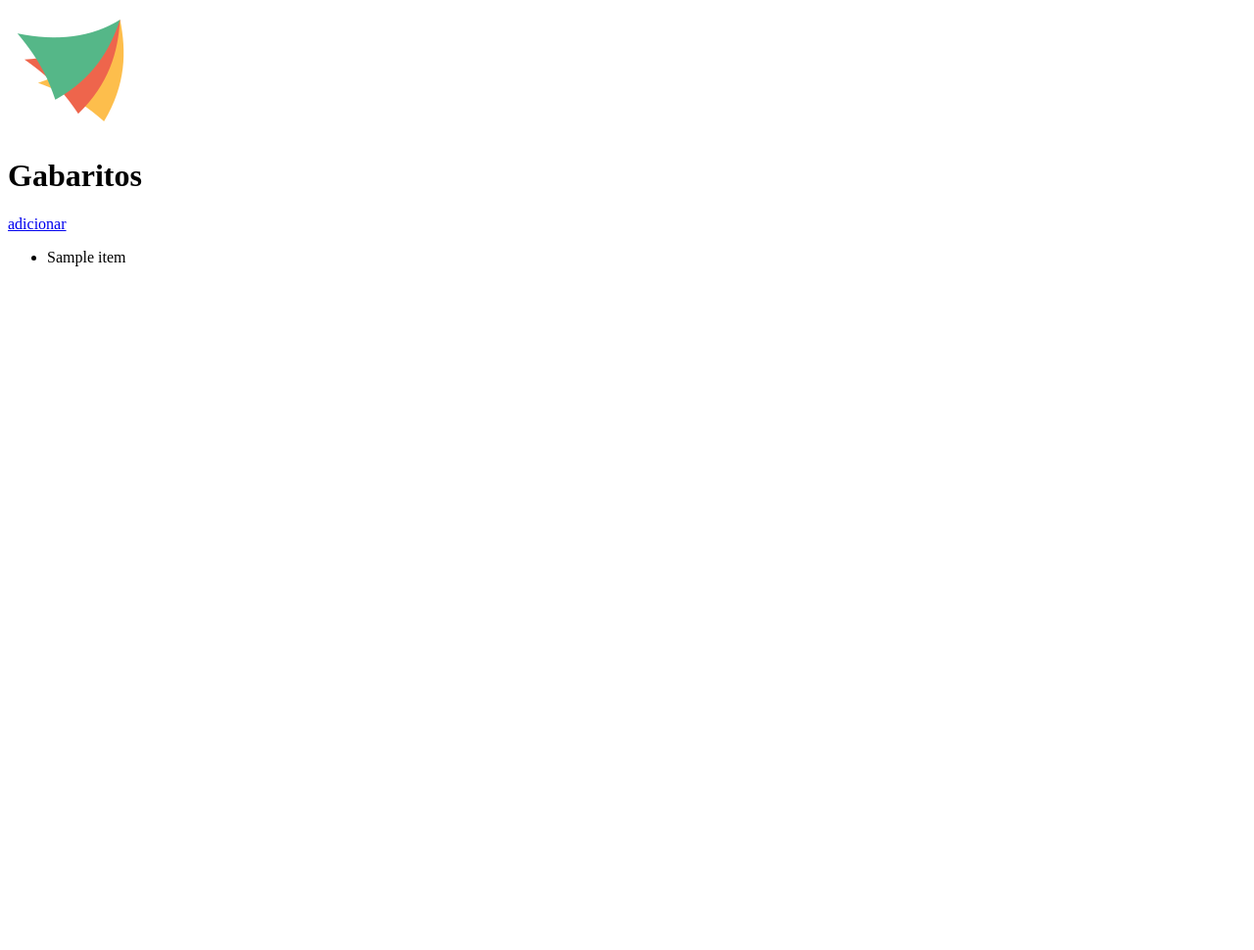
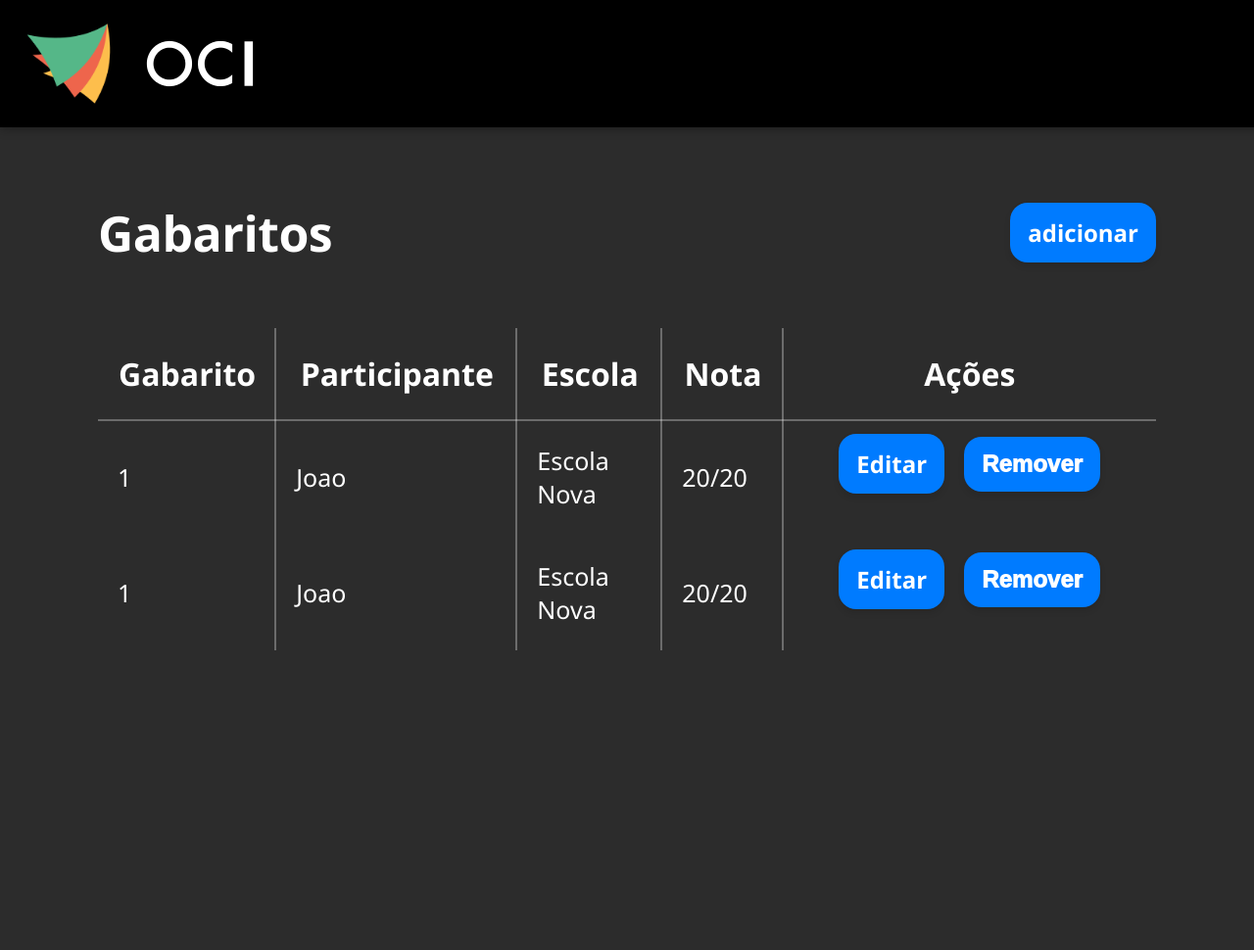
Before and after one commit to Iwakura9/Lagostinha, a Django app: page /gabaritos/ in a window 1280 px wide. Shown: the whole page at 98% size. Before the commit the page ends 272 px from the top, so only its background shows below. Run offline with Django 5.2, Linux system fonts and the light colour scheme; tables that the repository leaves empty hold one stand-in row (values such as "Sample post"); a database or web service that is not in the repository returns one stand-in record (values such as "Sample title"); data that the repository does not hold is empty; parts of the project's set-up code (start-up, migrations or seed data) failed here and were passed over.

Commit message:
Update index.html

```diff
--- a/Lagostinha/gabaritos/templates/gabaritos/index.html
+++ b/Lagostinha/gabaritos/templates/gabaritos/index.html
@@ -7,20 +7,58 @@
         <title>OCI - Gabaritos</title>
         <link rel="stylesheet" href="{% static 'gabaritos/styles.css' %}">
     </head>
-    <body>
-        <header>
-            <img src="{% static 'gabaritos/img/oci-velas.png' %}" alt="Logo OCI">
-            <img src="{% static 'gabaritos/img/oci-letras.png' %}" alt="texto OCI">
+    <body class="pagina-gabaritos">
+
+        <header class="head-gabaritos">
+            <div class="logo">
+                <img class="logo-img" src="{% static 'gabaritos/img/oci-velas.png' %}" alt="Logo OCI">
+                <img class="logo-txt" src="{% static 'gabaritos/img/oci-letras.png' %}" alt="texto OCI">
+            </div>
         </header>
-        <main>
-            <h1> Gabaritos </h1>
-            <a href="{% url 'add' %}">adicionar</a>
-            <ul>
-                {% for participante in participantes %}
-                    <li> {{ participante.nome }} </li>
-                    <!--falta ainda os botões de editar e remover-->
-                {% endfor %}
-            </ul>
+
+        <main class="main-gabaritos">
+            <div class="main-superior">
+                <h1 class="titulo"> Gabaritos </h1>
+                <a class="btn btn-add" href="{% url 'add' %}">adicionar</a>
+            </div>
+
+            <div class="main-inferior">
+                <table class="tabela">
+                    <thead class="tabela-head">
+                        <tr>
+                            <th class="col-gabarito">Gabarito</th>
+                            <th class="col-participante">Participante</th>
+                            <th class="col-escola">Escola</th>
+                            <th class="col-nota">Nota</th>
+                            <th class="col-acoes">Ações</th>
+                        </tr>
+                    </thead>
+
+                    <tbody class="tabela-body">
+                        <!--Dados recebidos apareceram aqui-->
+                        <tr>
+                            <td class="cell-gabarito">1</td>
+                            <td class="cell-participante">Joao</td>
+                            <td class="cell-escola">Escola Nova</td>
+                            <td class="cell-nota">20/20</td>
+                            <td class="cell-acoes">
+                                <a class="btn btn-edit">Editar</a>
+                                <button class="btn btn-del">Remover</button>
+                            </td>
+                        </tr>
+                        <tr>
+                            <td class="cell-gabarito">1</td>
+                            <td class="cell-participante">Joao</td>
+                            <td class="cell-escola">Escola Nova</td>
+                            <td class="cell-nota">20/20</td>
+                            <td class="cell-acoes">
+                                <a class="btn btn-edit">Editar</a>
+                                <button class="btn btn-del">Remover</button>
+                            </td>
+                        </tr>
+                    </tbody>
+                </table>
+            </div>
         </main>
     </body>
 </html>
```
